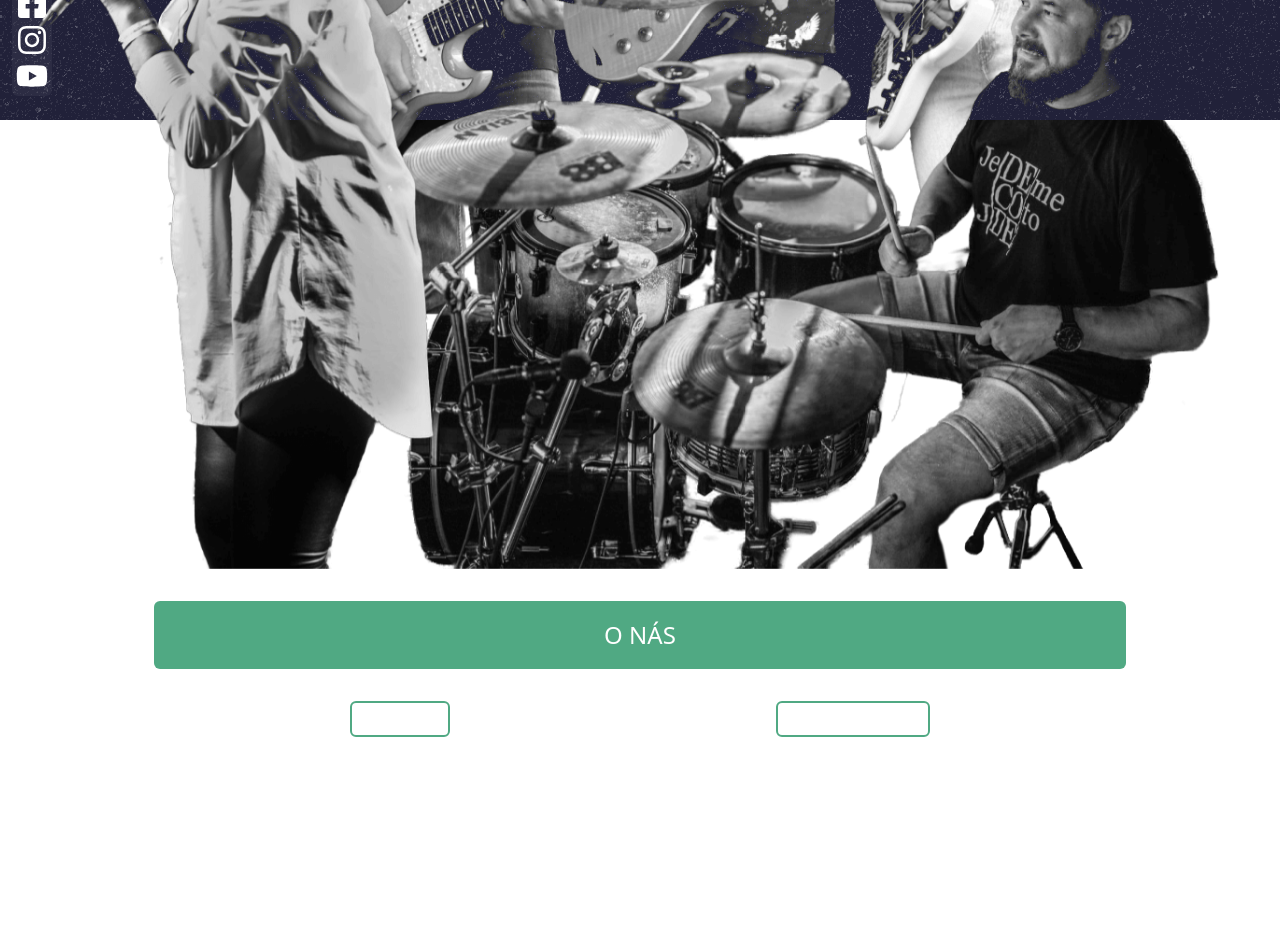
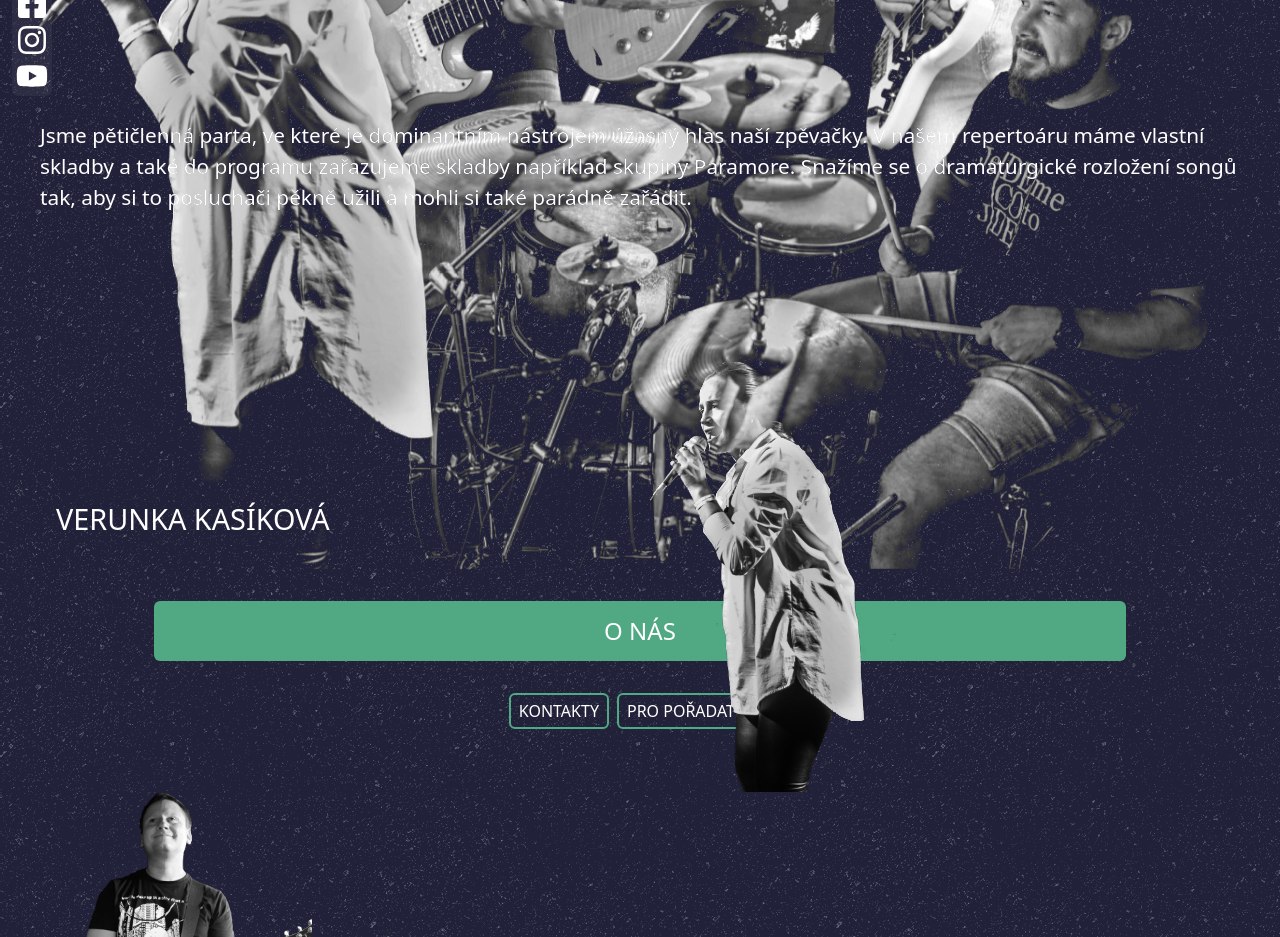
Before and after one commit to Skardyone/Decode, a Next.js app: page / in a window 1280 px wide. Shown: the part 680-1617 px from the top of the page. Before the commit the page ends 1417 px from the top, so only its background shows below. Built offline with nearby package versions, Linux system fonts and the light colour scheme.

Commit message:
About + Band rough up

```diff
--- a/src/app/page.tsx
+++ b/src/app/page.tsx
@@ -2,6 +2,8 @@ import Image from 'next/image'
 import { Inter } from 'next/font/google'
 import Title from '@/components/Title'
 import Socials from '@/components/Socials'
+import About from '@/components/About'
+import Band from '@/components/Band'
 
 const inter = Inter({ subsets: ['latin'] })
 
@@ -13,6 +15,12 @@ export default function Home() {
       <section className="title">
         <Title/>
       </section>
+      <section className='about'>
+        <About/>
+      </section>
+      <section className="band">
+        <Band/>
+      </section>
       </div>
     </main>
   )
--- /dev/null
+++ b/src/components/About.tsx
@@ -0,0 +1,13 @@
+import React from 'react'
+
+const About = () => {
+  return (
+    <div className='w-full h-full px-10 bg-[#212139] bg-[url("../../assets/asfalt-light.png")] pb-8'>
+        <div className='text-white flex justify-center items-center text-[1.3rem]'>
+            <p>Jsme pětičlenná parta, ve které je dominantním nástrojem úžasný hlas naší zpěvačky. V našem repertoáru máme vlastní skladby a také do programu zařazujeme skladby například skupiny Paramore. Snažíme se o dramaturgické rozložení songů tak, aby si to posluchači pěkně užili a mohli si také parádně zařádit.</p>
+        </div>
+    </div>
+  )
+}
+
+export default About
--- /dev/null
+++ b/src/components/Band.tsx
@@ -0,0 +1,38 @@
+import React from 'react'
+import Image from 'next/image'
+import Verunka from "../../assets/design/vyreu_veru.png"
+import Martin from "../../assets/design/vyreu_martin.png"
+import Milan from "../../assets/design/vyreu_milan.png"
+import Filip from "../../assets/design/vyreu_filip.png"
+import Vlada from "../../assets/design/vyreu_vlada.png"
+
+const Band = () => {
+  return (
+    <div className='w-full px-4 bg-[#212139] bg-[url("../../assets/asfalt-light.png")] pb-8'>
+        <div className='flex w-full flex-col justify-evenly'>
+            <div className="verunka w-full flex flex-row justify-center px-10 ">
+                <div className="basis-1/2 flex items-center text-[1.8rem] text-white uppercase text-center"><h2>Verunka Kasíková</h2></div>
+                <div className='basis-1/2 flex items-center object-contain'><Image src={Verunka} alt="" className='w-64' /></div>
+            </div>
+            <div className="verunka w-full flex flex-row-reverse justify-center px-10 ">
+                <div className="basis-1/2 flex items-center text-[1.8rem] text-white uppercase text-center"><h2>Vláďa Čech</h2></div>
+                <div className='basis-1/2 flex items-center object-contain'><Image src={Vlada} alt="" className='w-64' /></div>
+            </div>
+            <div className="verunka w-full flex flex-row justify-center px-10 ">
+                <div className="basis-1/2 flex items-center text-[1.8rem] text-white uppercase text-center"><h2>Martin Štembera</h2></div>
+                <div className='basis-1/2 flex items-center object-contain'><Image src={Martin} alt="" className='w-64' /></div>
+            </div>
+            <div className="verunka w-full flex flex-row-reverse justify-center px-10 ">
+                <div className="basis-1/2 flex items-center text-[1.8rem] text-white uppercase text-center"><h2>Fíla Fiedler</h2></div>
+                <div className='basis-1/2 flex items-center object-contain'><Image src={Filip} alt="" className='w-64' /></div>
+            </div>
+            <div className="verunka w-full flex flex-row justify-center px-10 ">
+                <div className="basis-1/2 flex items-center text-[1.8rem] text-white uppercase text-center"><h2>Milan Srvátka</h2></div>
+                <div className='basis-1/2 flex items-center object-contain'><Image src={Milan} alt="" className='w-64' /></div>
+            </div>
+        </div>
+    </div>
+  )
+}
+
+export default Band
--- a/src/components/Title.tsx
+++ b/src/components/Title.tsx
@@ -13,10 +13,10 @@ const Title = () => {
         <div className='hero w-full mix-blend-lighten my-8'>
             <Image alt='kapela' src={Kapela}/>
         </div>
-        <div className="onas bg-[#50A983] w-[80%] p-4 text-[1.5rem] text-white rounded-md text-center mb-8">
-            <Link href="/"><button className='uppercase'>o nás</button></Link>
-        </div>
-        <div className='flex flex-row justify-evenly w-full gap-2 text-white'>
+        <Link href="/" className="onas w-full mb-8 flex justify-center">
+            <button className='uppercase  bg-[#50A983] p-3 w-[80%] text-[1.5rem] text-white rounded-md '>o nás</button>
+        </Link>
+        <div className='flex flex-row justify-center w-full gap-2 text-white'>
             <Link href="/"><button className="kontakt uppercase border-2 border-[#50A983] py-1 px-2 text-[1rem] basis-1/2 rounded-md">kontakty</button></Link>
             <Link href="/"><button className="poradatele uppercase border-2 border-[#50A983] py-1 px-2 text-[1rem] basis-1/2 rounded-md">pro pořadatele</button></Link>
         </div>
```
